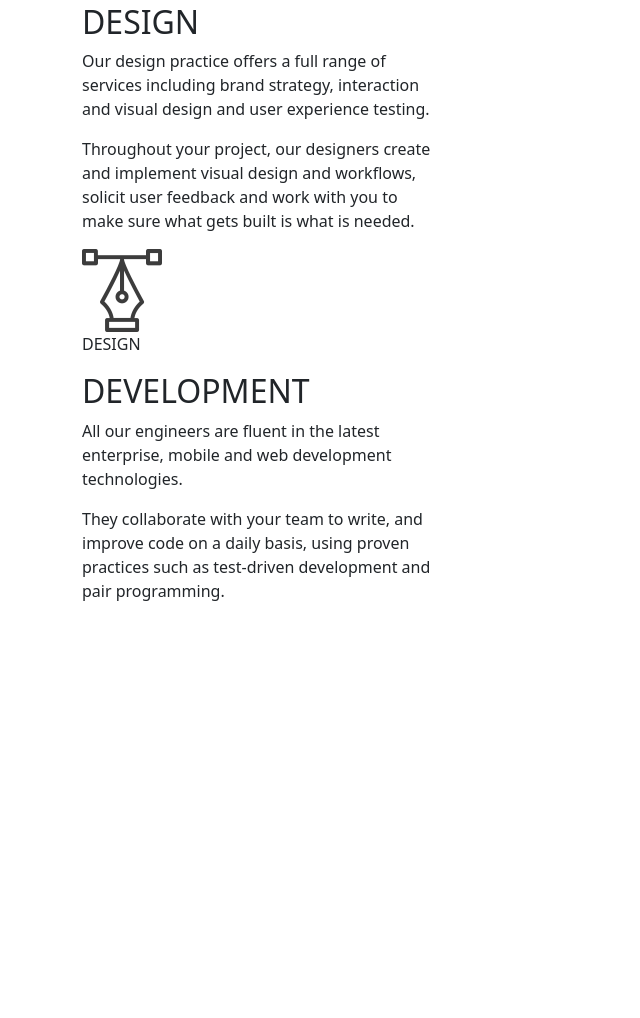
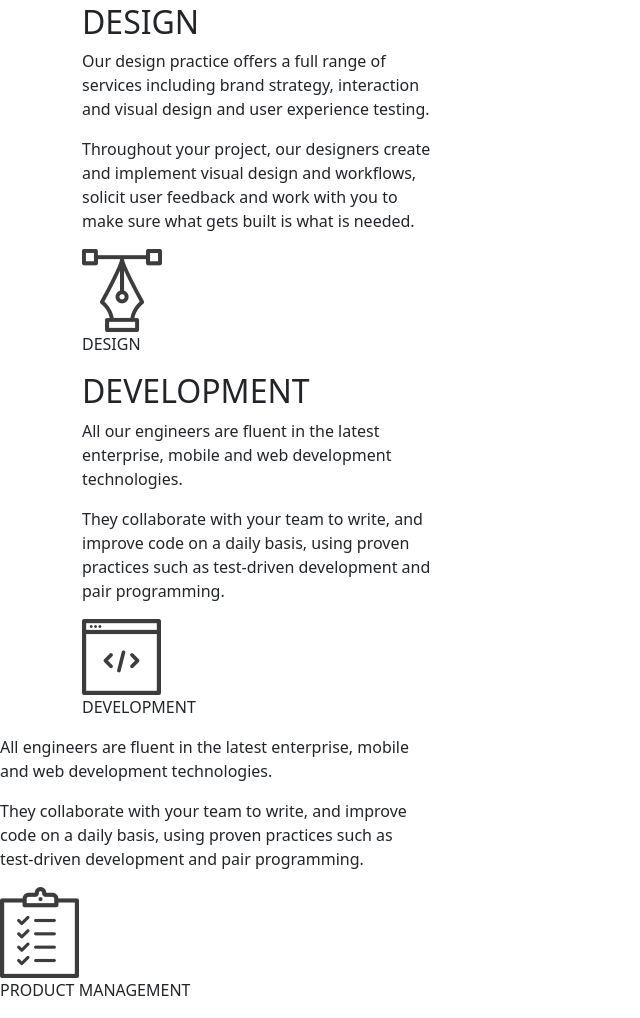
Before and after one commit to VonettaOrinda/delanistudio, a plain HTML site: page index.html in a window 1280 px wide. Shown: the part 1289-2307 px from the top of the page, without its empty margins (0-640 px from the left). Before the commit the page ends 1908 px from the top, so only its background shows below. Drawn offline with nearby package versions, Linux system fonts and the light colour scheme.

Commit message:
add product image

```diff
--- a/index.html
+++ b/index.html
@@ -59,6 +59,23 @@
                     <p>All our engineers are fluent in the latest enterprise, mobile and web development technologies.</p>
                     <p>They collaborate with your team to write, and improve code on a daily basis, using proven practices such as test-driven development and pair programming.</p>
                 </div>
+            </div>
+            <div id="development-image">
+                <img src="Images/services_icons/dev_icon.png">
+                <p>DEVELOPMENT</p>
+            </div>
+        </div>
+        <div class="col-md-4">
+            <div id="product">
+                <h2 class="title"PRODUCT MANAGEMENT></h2>
+                <p>All engineers are fluent in the latest enterprise, mobile and web development technologies.</p>
+                <p>They collaborate with your team to write, and improve code on a daily basis, using proven practices such as test-driven development and pair programming.</p>
+            </div>
+            <div id="product-image">
+                <img src="Images/services_icons/product_icon.png">
+                <p>PRODUCT MANAGEMENT</p>
+            </div>
+        </div>
 
 
 
```
